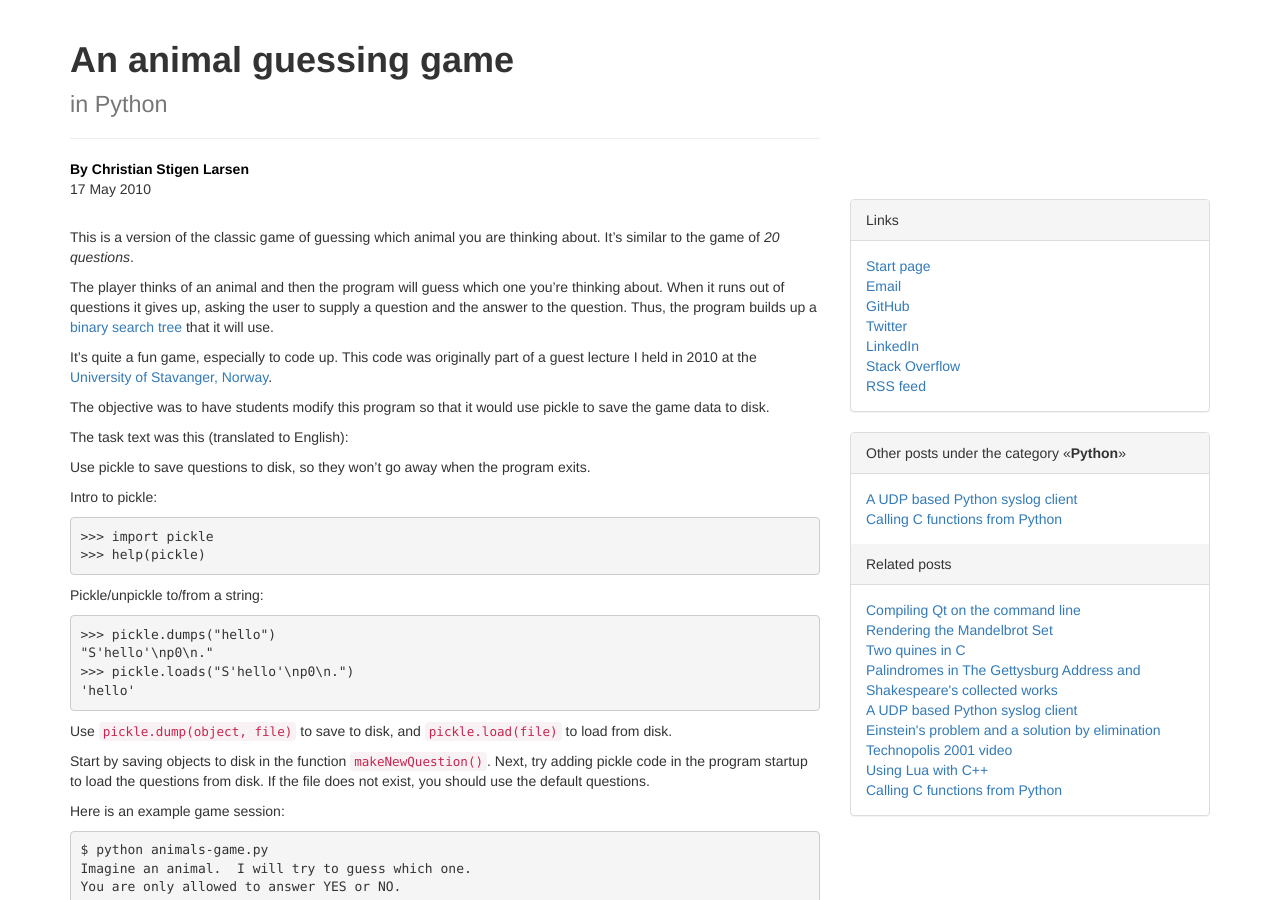
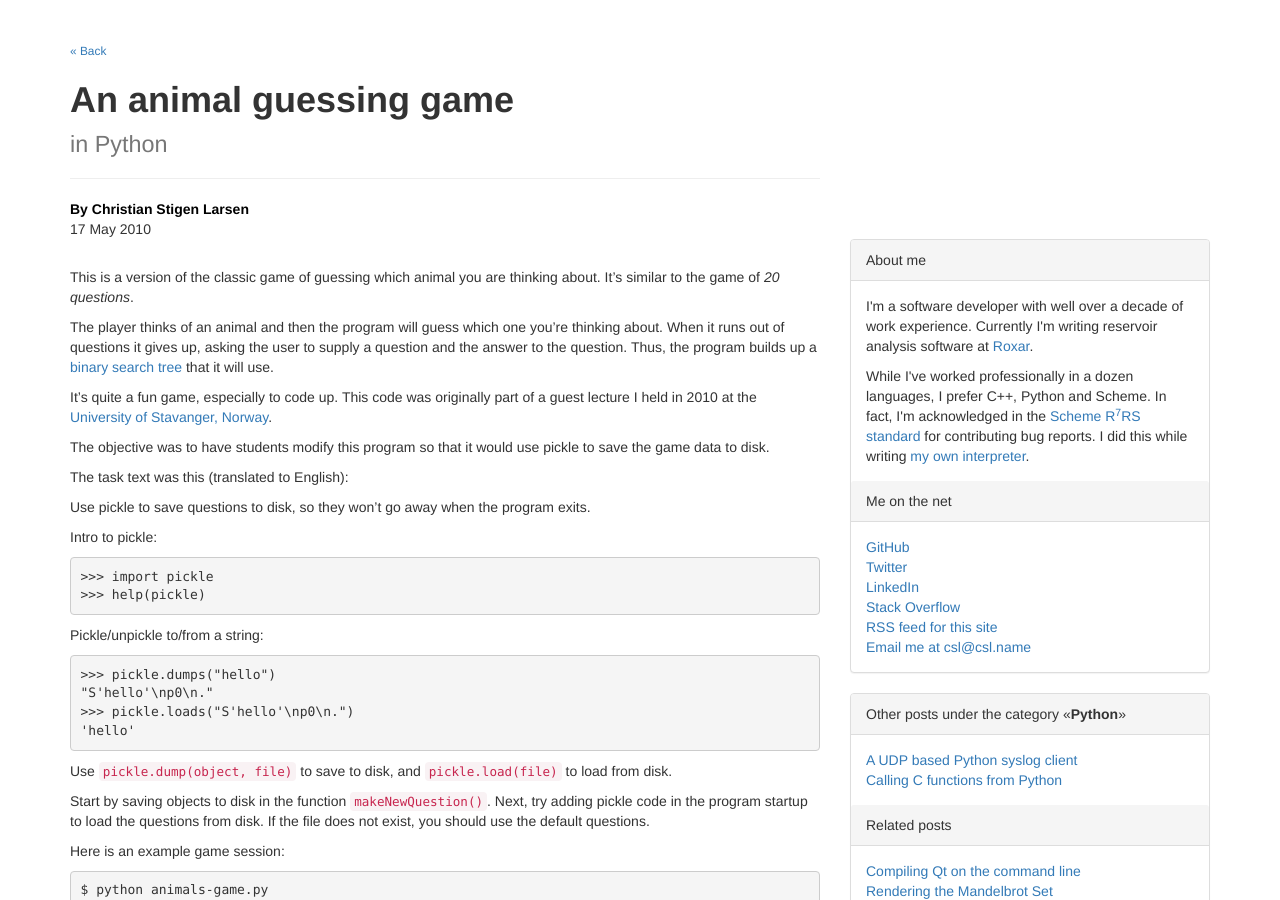
Before and after one commit to cslarsen/csl.name, a Jekyll site: the page built from _posts/2010-05-17-animal-guessing-game.markdown, in a window 1280 px wide and 900 px high. Built offline with Jekyll 4.4.1, drawn with Linux system fonts in a browser that asks for light colours; Markdown is read by kramdown in place of the engine named in the settings; comment, search, counter and statistics services are not loaded.

Commit message:
Adds "about me" and back-links

```diff
--- a/_layouts/default.html
+++ b/_layouts/default.html
@@ -97,16 +97,30 @@
         {% if page.nolinks == null %}
         <div class="col-md-4">
           <div class="panel panel-default">
-            <div class="panel-heading">Links</div>
+            <div class="panel-heading">About me</div>
             <div class="panel-body">
-              <table>
-                <tr><td><a href="/">Start page</a></td></tr>
-                <tr><td><a href="mailto:{{ site.email }}">Email</a></td></tr>
+              <p>
+              I'm a software developer with well over a decade of work
+              experience. Currently I'm writing reservoir analysis software at
+              <a href="http://www.roxar.com">Roxar</a>.
+              </p>
+              While I've worked professionally in a dozen languages, I prefer
+              C++, Python and Scheme.
+              In fact, I'm acknowledged in the <a
+                 href="http://trac.sacrideo.us/wg/raw-attachment/wiki/WikiStart/r7rs.pdf">Scheme
+                 R<sup>7</sup>RS standard</a> for contributing bug reports.
+               I did this while writing <a
+                 href="https://github.com/cslarsen/mickey-scheme">my own interpreter</a>.
+            </div>
+            <div class="panel-heading">Me on the net</div>
+            <div class="panel-body">
+               <table>
                 <tr><td><a href="{{ site.github }}">GitHub</a></td></tr>
                 <tr><td><a href="{{ site.twitter }}">Twitter</a></td></tr>
                 <tr><td><a href="{{ site.linkedin }}">LinkedIn</a></td></tr>
                 <tr><td><a href="{{ site.stackoverflow }}">Stack Overflow</a></td></tr>
-                <tr><td><a href="/rss.xml">RSS feed</a></td></tr>
+                <tr><td><a href="/rss.xml">RSS feed for this site</a></td></tr>
+                <tr><td><a href="mailto:{{ site.email }}">Email me at {{ site.email }}</a></td></tr>
               </table>
             </div>
           </div>
--- a/_layouts/post.html
+++ b/_layouts/post.html
@@ -4,6 +4,7 @@ layout: default
 
     <div class="post-header">
       <div class="page-header">
+        <small><a href="/">&laquo; Back</a></small>
         <h1>
           {% if page.formatted_title %}
             {{ page.formatted_title }}
```
